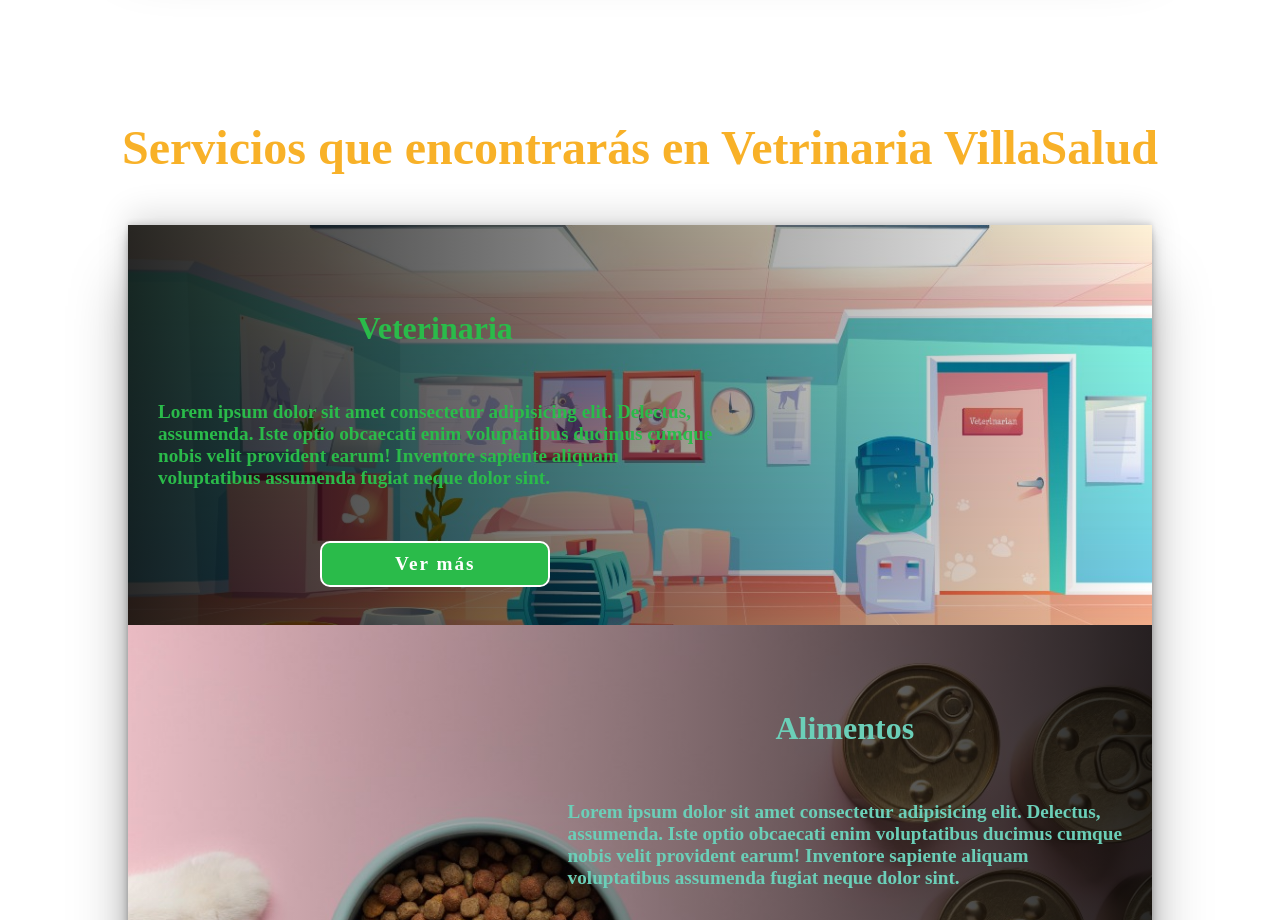
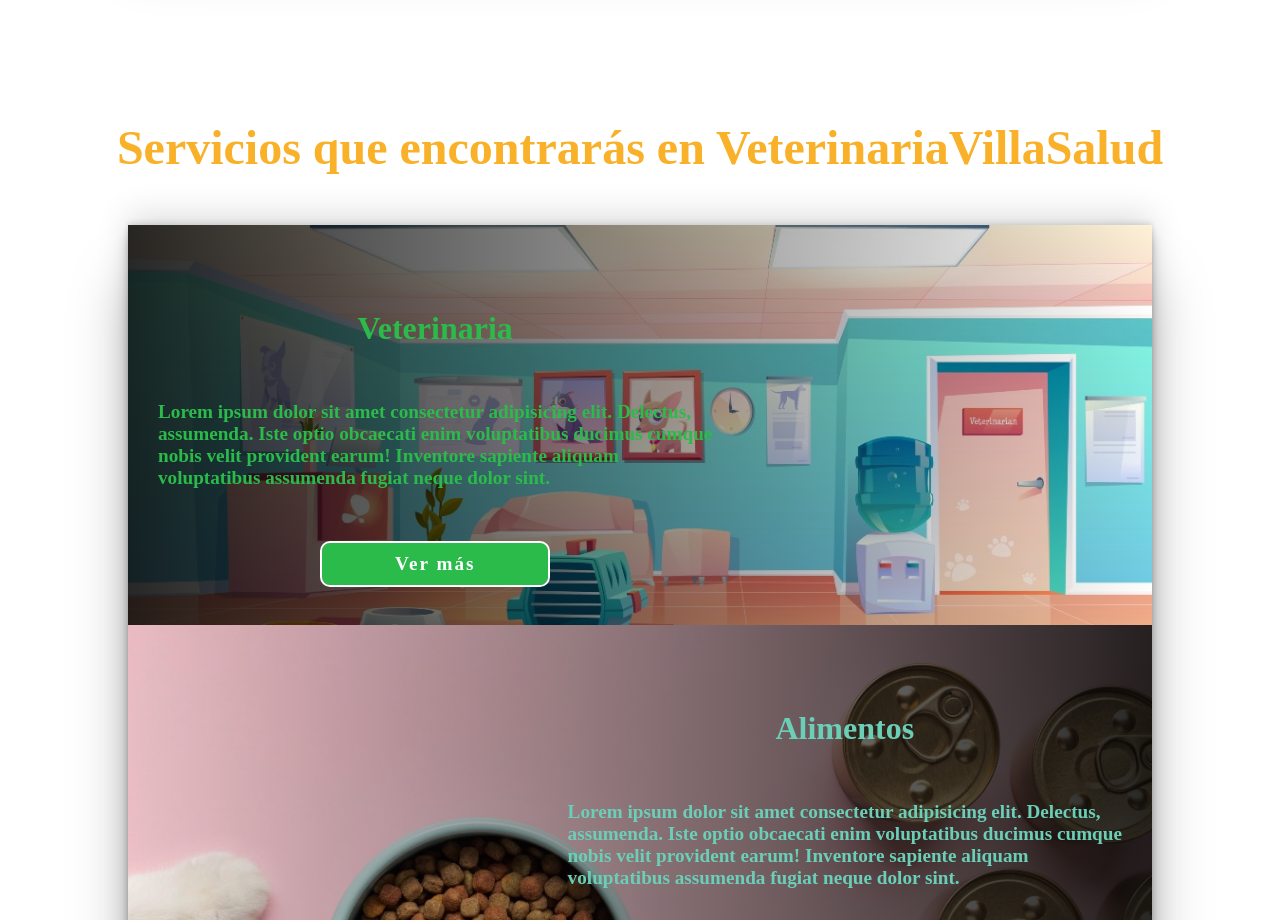
Before and after one commit to brayan1996/VeterinariaP, a plain HTML site: page veterinariaP/index.html in a window 1280 px wide. Shown: the part 1620-2540 px from the top of the page. Drawn offline with nearby package versions, Linux system fonts and the light colour scheme; a web font is replaced by a local one.

Commit message:
modificado1

```diff
--- a/veterinariaP/index.html
+++ b/veterinariaP/index.html
@@ -99,7 +99,7 @@
         </div>
         </section>
         <section class="services">
-            <h2 class="servicios__subtitulo">Servicios que encontrarás en Vetrinaria VillaSalud</h2>
+            <h2 class="servicios__subtitulo">Servicios que encontrarás en VeterinariaVillaSalud</h2>
         <div class="servicios">
             <div class="servicios__elemento servicios__veterinaria">
                 <div class="text__right">
```
